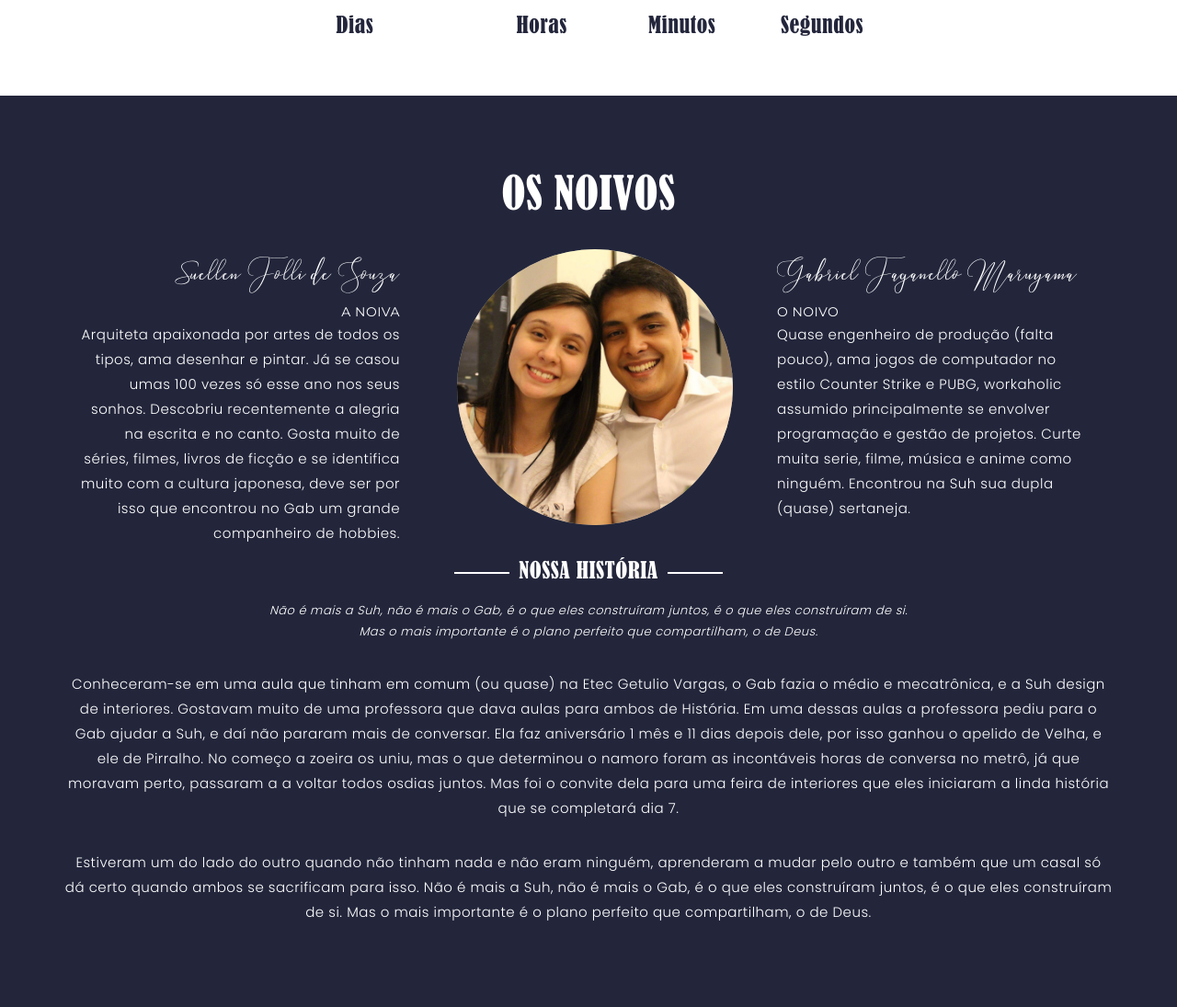
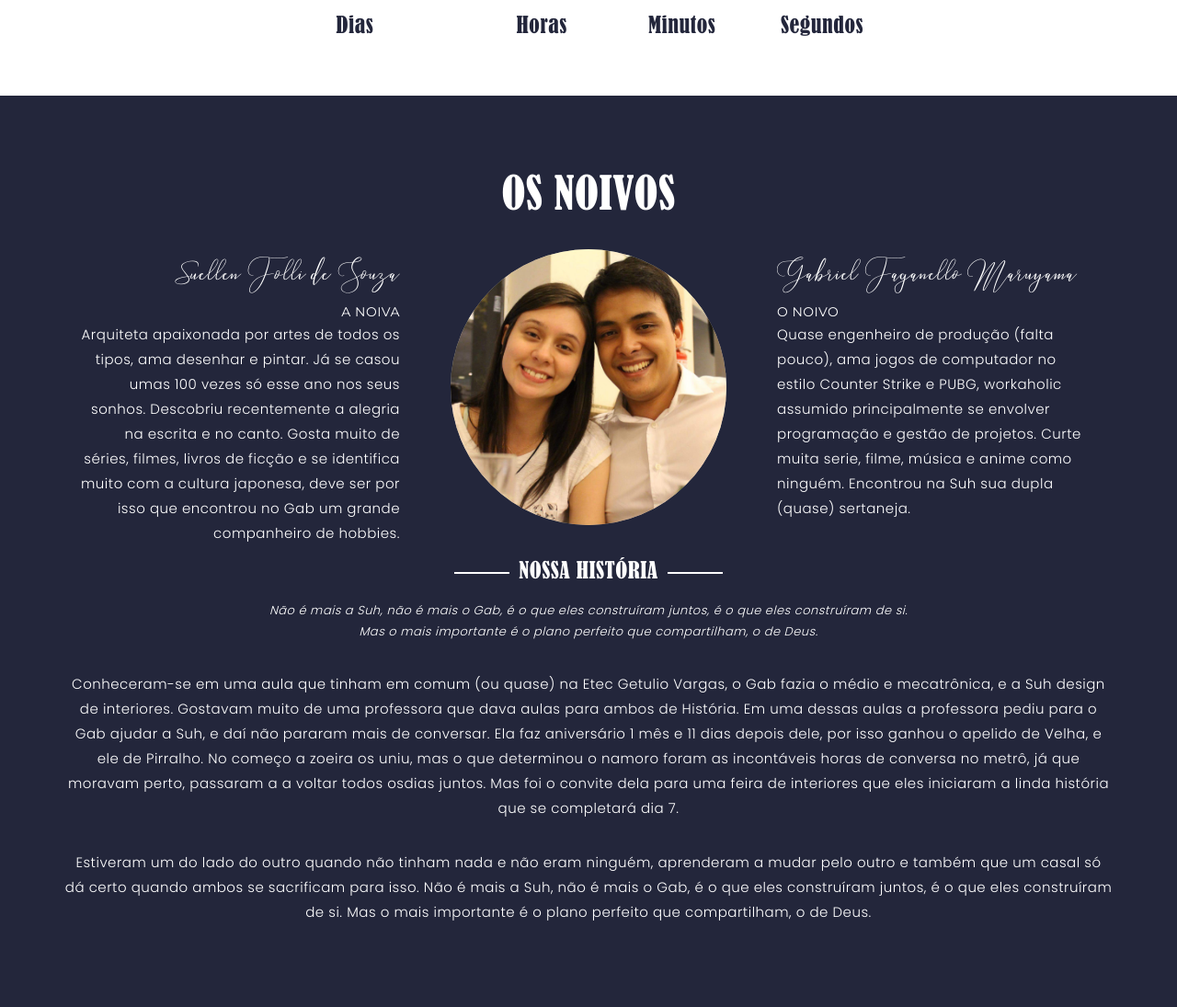
Before and after one commit to GabrielFaganello/suhegab, a CodeIgniter app: page / in a window 1280 px wide. Shown: the part 851-1946 px from the top of the page at 92% size. Run offline with CodeIgniter, Linux system fonts and the light colour scheme; some libraries are stand-ins or nearby versions; some web fonts are replaced.

Commit message:
centralizado imagem

```diff
--- a/application/views/index.php
+++ b/application/views/index.php
@@ -190,7 +190,7 @@
             </div>
 
             <div class="col-md-4">
-              <div class="media wow fadeInDown" style="padding-left: 9%; margin-bottom: 20px;">
+              <div class="media wow fadeInDown centralizado" style=" margin-bottom: 20px;">
                 <div class="circle">
                     <img class="media-object" src="assets/img/suh_gab.jpg" alt="..."><br>
                 </div>
--- a/assets/css/suhegab.css
+++ b/assets/css/suhegab.css
@@ -134,7 +134,12 @@
 	.size-gamb{
 		height: 450px !important;
 	}
-
+	.centralizado {
+		display: flex;
+		flex-direction: row;
+        justify-content: center !important;
+        align-items: center;
+	}
 }
 
 @media (min-width: 767px) {
@@ -174,5 +179,10 @@
 	.size-gamb{
 		height: 600px !important;
 	}
-
+	.centralizado {
+		display: flex;
+		flex-direction: row;
+        justify-content: center !important;
+        align-items: center;
+	}
 }
```
